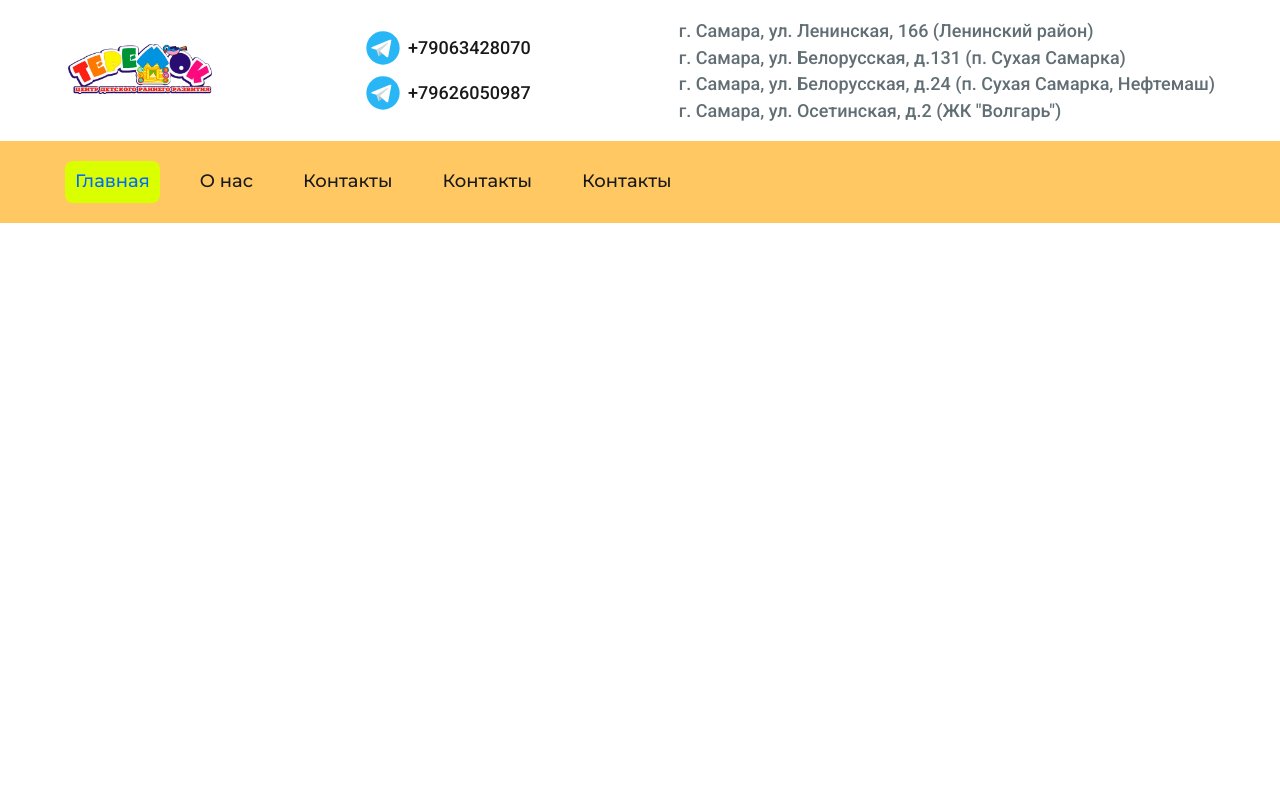
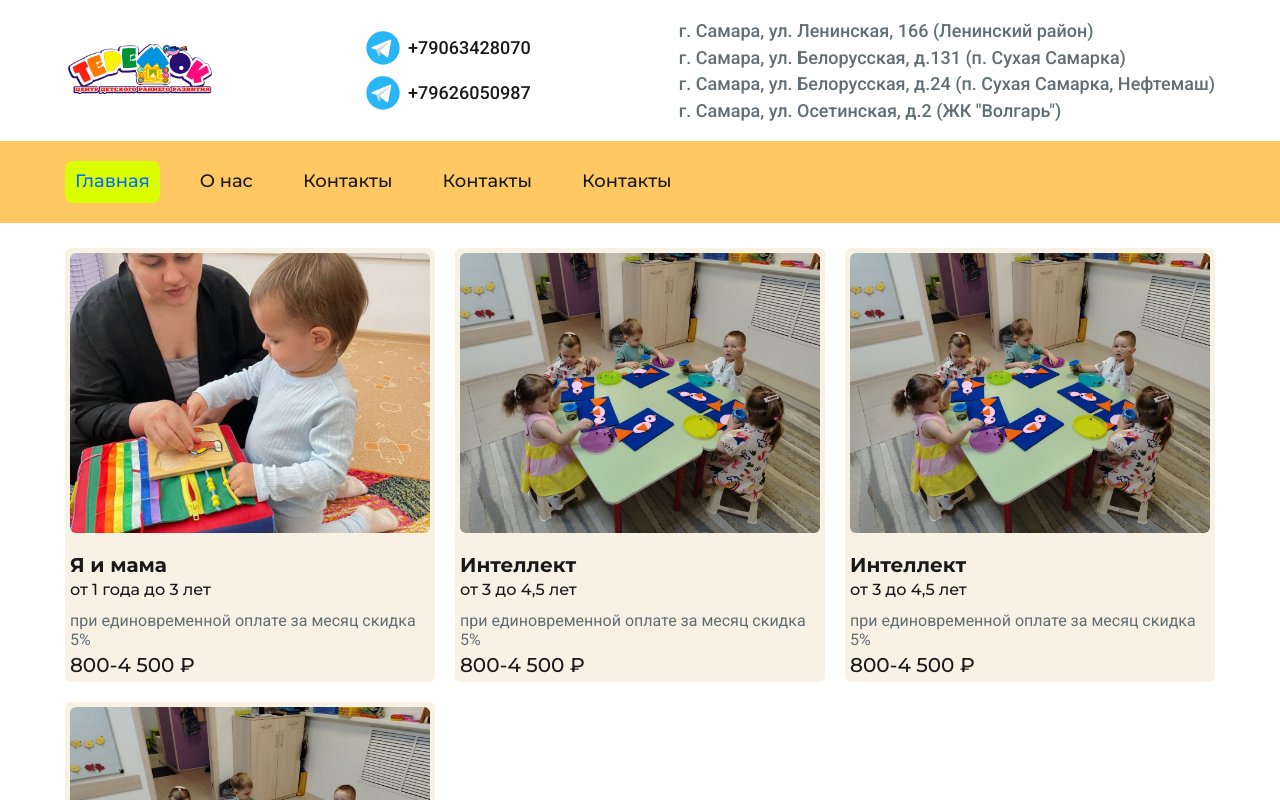
Before and after one commit to IlyaSeregin25/teremok, a React (Vite) app: page / in a window 1280 px wide. Shown: the top 800 px of the page. Built offline with nearby package versions, Linux system fonts and the light colour scheme.

Commit message:
Added section services

```diff
--- a/src/components/pages/MainPage/ui/MainPage.jsx
+++ b/src/components/pages/MainPage/ui/MainPage.jsx
@@ -1,6 +1,6 @@
-import { SERVICES_LISTS } from '@/constants';
 import styles from './style.module.css';
 import Header from '@/components/ui/Header';
+import SectionServices from '@/components/ui/SectionServices';
 
 const MainPage = () => {
   return (
@@ -8,7 +8,9 @@ const MainPage = () => {
       <header className={styles.body__header}>
         <Header />
       </header>
-      <main className={styles.body__main}></main>
+      <main className={styles.body__main}>
+        <SectionServices />
+      </main>
       <footer className={styles.body__footer}></footer>
     </div>
   );
--- a/src/components/ui/Header/ui/Header.jsx
+++ b/src/components/ui/Header/ui/Header.jsx
@@ -35,7 +35,7 @@ const Header = () => {
       <div className={`${styles.header__top}`}>
         <div className={`${styles.header_top_line__inner} container`}>
           <a href="/" className={styles.header_top_line__logo} title="Главная страница" aria-label="Главная страница">
-            <img src={LOGO} alt width={150} height={50} />
+            <img src={LOGO} alt="true" width={150} height={50} />
           </a>
           {DATA_FOR_COMMUNICATION?.telephones?.length && (
             <ul className={styles.header_top_line__telephones}>
@@ -74,7 +74,7 @@ const Header = () => {
             title="Главная страница"
             aria-label="Главная страница"
           >
-            <img src={LOGO} alt width={150} height={50} />
+            <img src={LOGO} alt="true" width={150} height={50} />
           </a>
           <nav className={styles.header__menu}>
             <ul className={styles.menu__list}>
--- a/src/components/ui/Header/ui/style.module.css
+++ b/src/components/ui/Header/ui/style.module.css
@@ -71,6 +71,7 @@
 .header__bottom {
   background-color: var(--orange);
   padding-block: 20px;
+  position: sticky;
 }
 .header_top_line__logo {
   display: block;
--- /dev/null
+++ b/src/components/ui/SectionServices/index.js
@@ -0,0 +1,2 @@
+import SectionServices from './ui/SectionServices';
+export default SectionServices;
--- /dev/null
+++ b/src/components/ui/SectionServices/ui/SectionServices.jsx
@@ -0,0 +1,25 @@
+import ServiceCard from '@components/ui/ServiceCard';
+import styles from './style.module.css';
+import { SERVICES_LIST } from '@/constants';
+
+const SectionServices = () => {
+  return (
+    <section className={styles.services}>
+      <div className={`${styles.services__inner} container`}>
+        <ul className={styles.services__list}>
+          {SERVICES_LIST?.map(service => {
+            return (
+              <li key={service.id} className={styles.services__item}>
+                <a href={service.url} className={styles.services__link}>
+                  <ServiceCard data={service} />
+                </a>
+              </li>
+            );
+          })}
+        </ul>
+      </div>
+    </section>
+  );
+};
+
+export default SectionServices;
--- /dev/null
+++ b/src/components/ui/SectionServices/ui/style.module.css
@@ -0,0 +1,17 @@
+.services {
+}
+.services__inner {
+  padding-top: 1.7856em;
+}
+.services__list {
+  display: grid;
+  grid-template-columns: repeat(auto-fit, minmax(20rem, 1fr));
+  gap: 1.4286rem;
+}
+.services__item {
+}
+.services__link {
+  display: block;
+  height: 100%;
+  text-decoration: none;
+}
--- /dev/null
+++ b/src/components/ui/ServiceCard/index.js
@@ -0,0 +1,2 @@
+import ServiceCard from './ui/ServiceCard';
+export default ServiceCard;
--- /dev/null
+++ b/src/components/ui/ServiceCard/ui/ServiceCard.jsx
@@ -0,0 +1,19 @@
+import styles from './style.module.css';
+
+const ServiceCard = ({ data }) => {
+  const { title, ageCategory, mainImage, price, subtitle } = data;
+
+  return (
+    <article className={styles.card}>
+      <img src={mainImage} alt={title} className={styles.card__img} loading="lazy" />
+      <section className={styles.card__description}>
+        <h3 className={styles.card__title}>{title}</h3>
+        <p className={styles.card__age_category}>{ageCategory}</p>
+        <p className={styles.card__subtitle}>{subtitle}</p>
+        <p className={styles.card__price}>{price} ₽</p>
+      </section>
+    </article>
+  );
+};
+
+export default ServiceCard;
--- /dev/null
+++ b/src/components/ui/ServiceCard/ui/style.module.css
@@ -0,0 +1,58 @@
+.card {
+  display: flex;
+  flex-direction: column;
+  width: 100%;
+  height: 100%;
+  font-size: 1rem;
+  gap: 1.4286em;
+  background-color: var(--milk);
+  padding: 5px;
+  border-radius: var(--borderRadius);
+  overflow: hidden;
+}
+.card:hover .card__img {
+  transform: scale(1.05);
+  transition: all var(--transitionDuration);
+}
+.card:hover .card__title {
+  color: var(--accent);
+  transition: all var(--transitionDuration);
+}
+.card__img {
+  display: block;
+  width: 100%;
+  height: 20rem;
+  object-fit: cover;
+  border-radius: var(--borderRadius);
+  transition: all var(--transitionDuration);
+}
+.card__description {
+  flex-grow: 1;
+  display: flex;
+  flex-direction: column;
+  justify-content: start;
+  align-items: start;
+  font-family: 'Montserrat';
+}
+.card__title {
+  font-size: 1.4286em;
+  font-weight: 600;
+  transition: all var(--transitionDuration);
+}
+.card__age_category {
+  margin-top: 0.2em;
+  font-size: 1.143em;
+  font-weight: 500;
+}
+.card__subtitle {
+  flex-grow: 1;
+  margin-top: 0.7em;
+  font-family: 'Roboto';
+  font-size: 1.143em;
+  color: var(--sea);
+}
+.card__price {
+  margin-top: 0.2em;
+  font-size: 1.4286em;
+  font-weight: 500;
+}
--- a/src/constants.js
+++ b/src/constants.js
@@ -35,11 +35,11 @@ export const PAGES = [
     path: '/contacts',
   },
 ];
-export const SERVICES_LISTS = [
+export const SERVICES_LIST = [
   {
     id: 1,
     title: 'Я и мама',
-    age: 'от 1 года до 3 лет',
+    ageCategory: 'от 1 года до 3 лет',
     mainImage: I_AND_MOM,
     price: '800-4 500',
     subtitle: 'при единовременной оплате за месяц скидка 5%',
@@ -49,7 +49,27 @@ export const SERVICES_LISTS = [
   {
     id: 2,
     title: 'Интеллект',
-    age: 'от 3 до 4,5 лет',
+    ageCategory: 'от 3 до 4,5 лет',
+    mainImage: INTELLIGENCE,
+    price: '800-4 500',
+    subtitle: 'при единовременной оплате за месяц скидка 5%',
+    url: '/intelligence',
+    page: {},
+  },
+  {
+    id: 21,
+    title: 'Интеллект',
+    ageCategory: 'от 3 до 4,5 лет',
+    mainImage: INTELLIGENCE,
+    price: '800-4 500',
+    subtitle: 'при единовременной оплате за месяц скидка 5%',
+    url: '/intelligence',
+    page: {},
+  },
+  {
+    id: 22,
+    title: 'Интеллект',
+    ageCategory: 'от 3 до 4,5 лет',
     mainImage: INTELLIGENCE,
     price: '800-4 500',
     subtitle: 'при единовременной оплате за месяц скидка 5%',
--- a/src/styles/variables.css
+++ b/src/styles/variables.css
@@ -3,7 +3,7 @@
   --bg-card: #ffffff;
   --opacity: 0.4;
   --transitionDuration: 0.3s ease;
-  --padding: 25px;
+  --padding: 1.7856em;
   --borderRadius: 6px;
   --boxShadow: 0 0 0 1px #b8b8b8;
 
@@ -15,6 +15,7 @@
   --blue: #29b6f6;
   --accent: #006aff;
   --orange: #ffc863;
+  --milk: #f8f2e5;
 
   --dark-sea: #576067;
   --grey: #b8b8b8;
@@ -28,9 +29,12 @@
    */
 
   /*
+   10px = 0.7143em
    14px = 1em
    16px = 1.143em
    18px = 1.286em
+   20px = 1.4286em
+   25px = 1.7856em
    50px = 3.5714em
 
    */
@@ -49,3 +53,13 @@
   }
    */
 }
+@media (max-width: 1023.98px) {
+  :root {
+    --padding: 0.7143em;
+  }
+}
+@media (max-width: 767.98px) {
+  :root {
+    --padding: 0.5em;
+  }
+}
```
